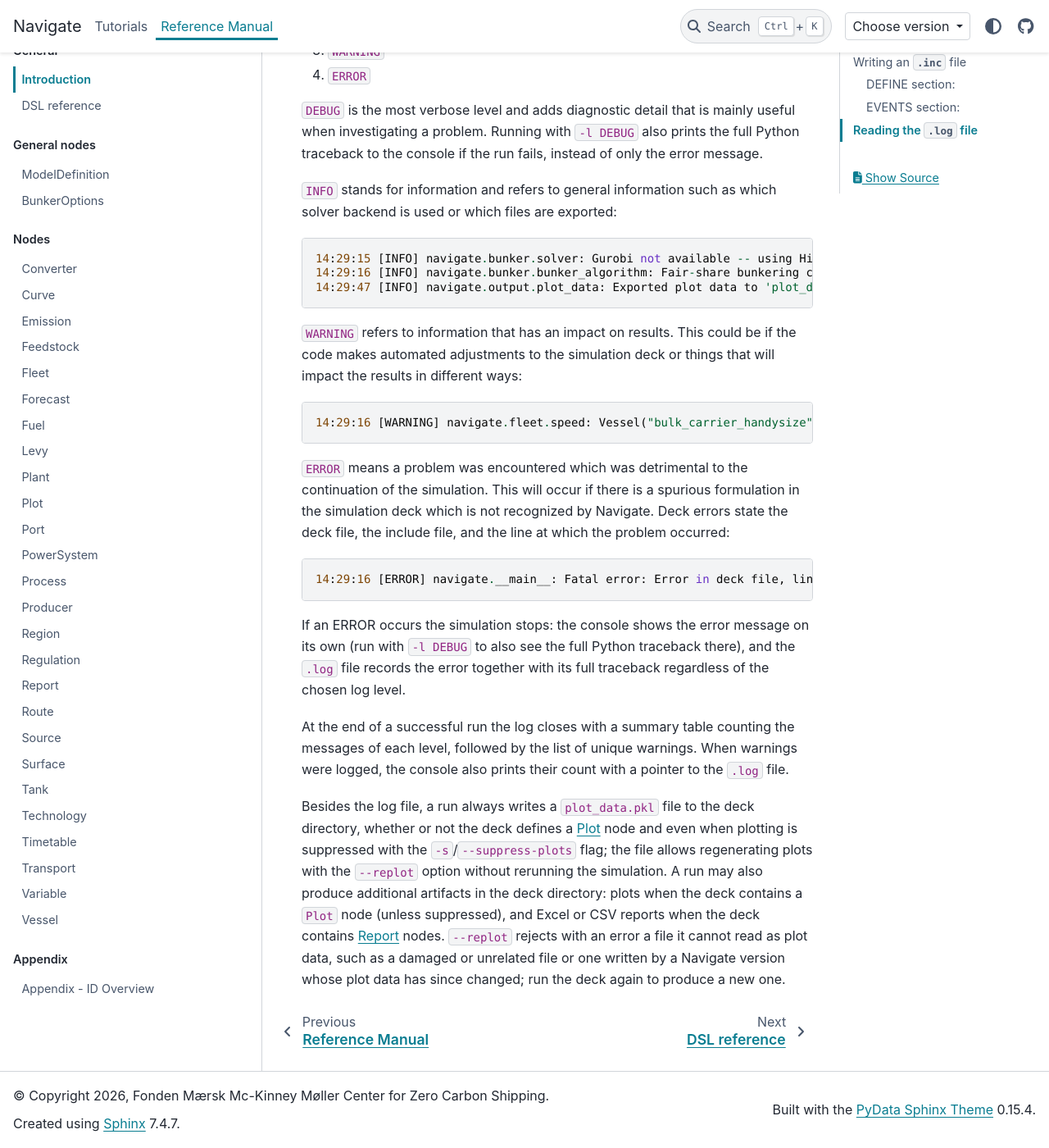
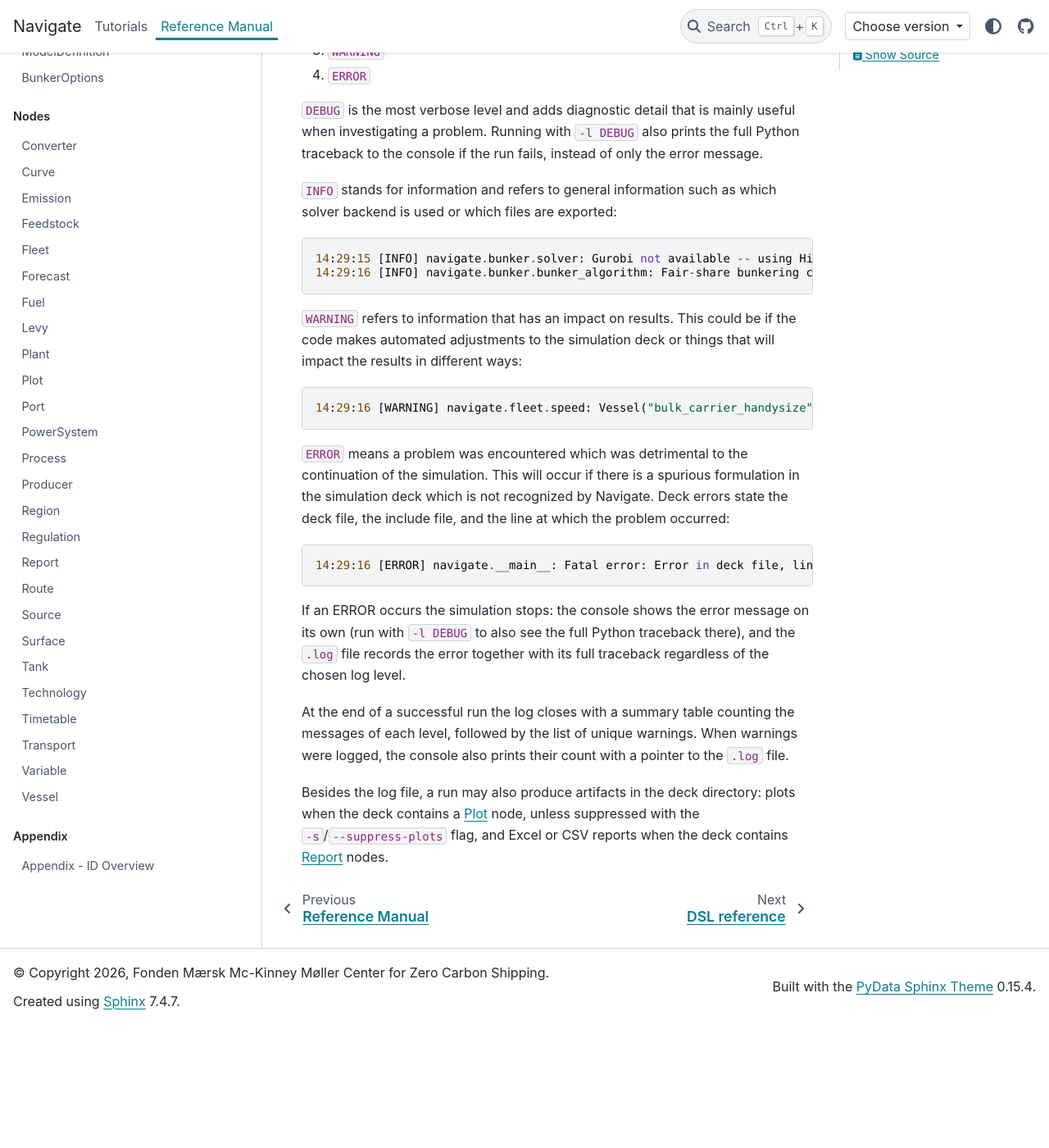
Before and after one commit to zerocarbonshipping/navigate-zcs, a Sphinx documentation site: the page built from docs/reference_manual/overview.md, in a window 1280 px wide and 1400 px high, scrolled down 5476 px. Shown: the whole window at 82% size. Built offline with Sphinx 7.4.7 and the PyData theme 0.15.4, drawn with Linux system fonts in a browser that asks for light colours; after the commit the page ends 6726 px from its top, so only the background shows below that.

Commit message:
Document the removal of --replot and plot_data.pkl
Updates the README flag table, the reference manual's log-output
section and artifact paragraph, ARCHITECTURE.md's description of
output/, and AGENTS.md's list of what a run writes. Adds the
CHANGELOG entry for the removed flag and pickle, and drops the
now-stale Unreleased entries that only concerned them.

Co-Authored-By: Claude Opus 5.5 <noreply@anthropic.com>

````diff
--- a/docs/reference_manual/overview.md
+++ b/docs/reference_manual/overview.md
@@ -204,7 +204,6 @@ Information is provided in four levels, namely:
 ```
 14:29:15 [INFO] navigate.bunker.solver: Gurobi not available -- using HiGHS solver backend.
 14:29:16 [INFO] navigate.bunker.bunker_algorithm: Fair-share bunkering convergence status: Successful.
-14:29:47 [INFO] navigate.output.plot_data: Exported plot data to 'plot_data.pkl' (0.1 MB, 0.2s)
 ```
 
 `WARNING` refers to information that has an impact on results. This could be if the code makes automated adjustments to the simulation deck or things that will impact the results in different ways:
@@ -223,4 +222,4 @@ If an ERROR occurs the simulation stops: the console shows the error message on
 
 At the end of a successful run the log closes with a summary table counting the messages of each level, followed by the list of unique warnings. When warnings were logged, the console also prints their count with a pointer to the `.log` file.
 
-Besides the log file, a run always writes a `plot_data.pkl` file to the deck directory, whether or not the deck defines a [Plot](plot.md) node and even when plotting is suppressed with the `-s`/`--suppress-plots` flag; the file allows regenerating plots with the `--replot` option without rerunning the simulation. A run may also produce additional artifacts in the deck directory: plots when the deck contains a `Plot` node (unless suppressed), and Excel or CSV reports when the deck contains [Report](report.md) nodes. `--replot` rejects with an error a file it cannot read as plot data, such as a damaged or unrelated file or one written by a Navigate version whose plot data has since changed; run the deck again to produce a new one.
+Besides the log file, a run may also produce artifacts in the deck directory: plots when the deck contains a [Plot](plot.md) node, unless suppressed with the `-s`/`--suppress-plots` flag, and Excel or CSV reports when the deck contains [Report](report.md) nodes.
````
Also changed, not shown: AGENTS.md (+3 -3 lines), ARCHITECTURE.md (+1 -1 lines), CHANGELOG.md (+2 -7 lines), README.md (+0 -1 lines).
